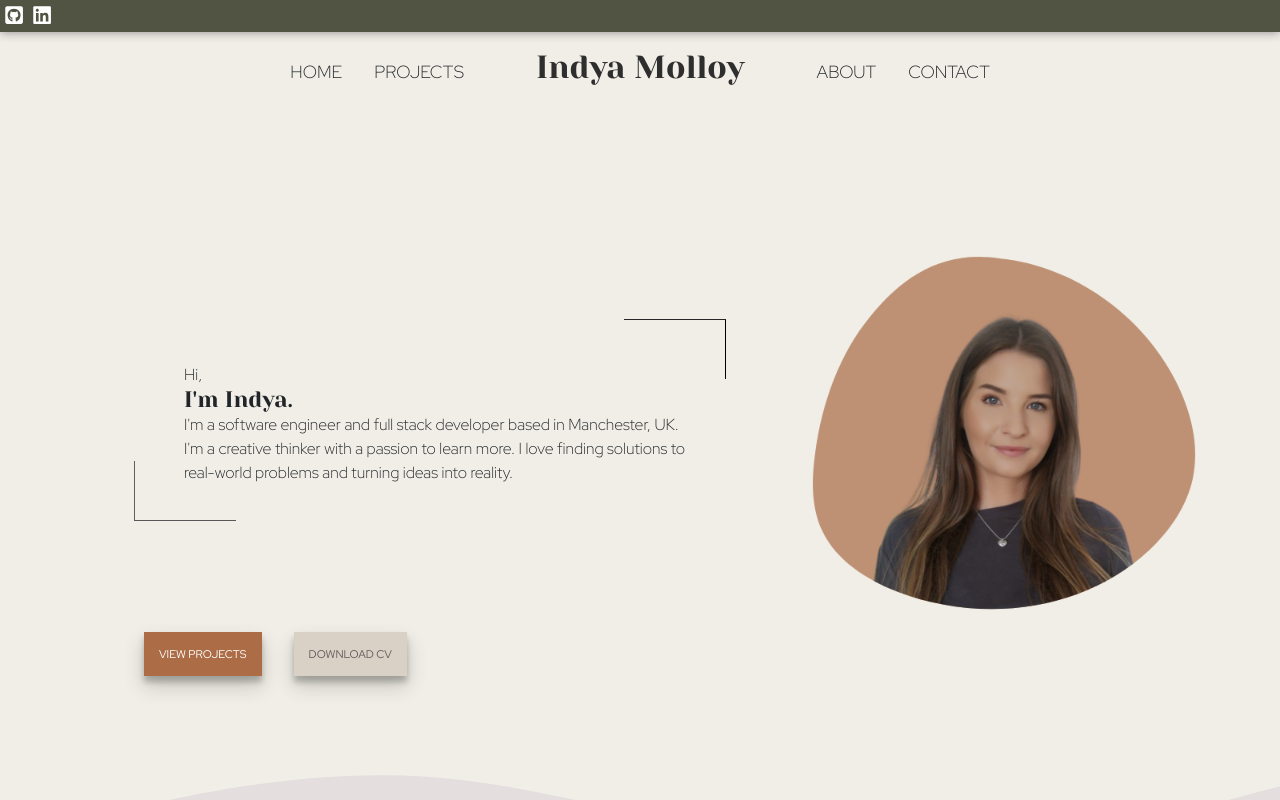
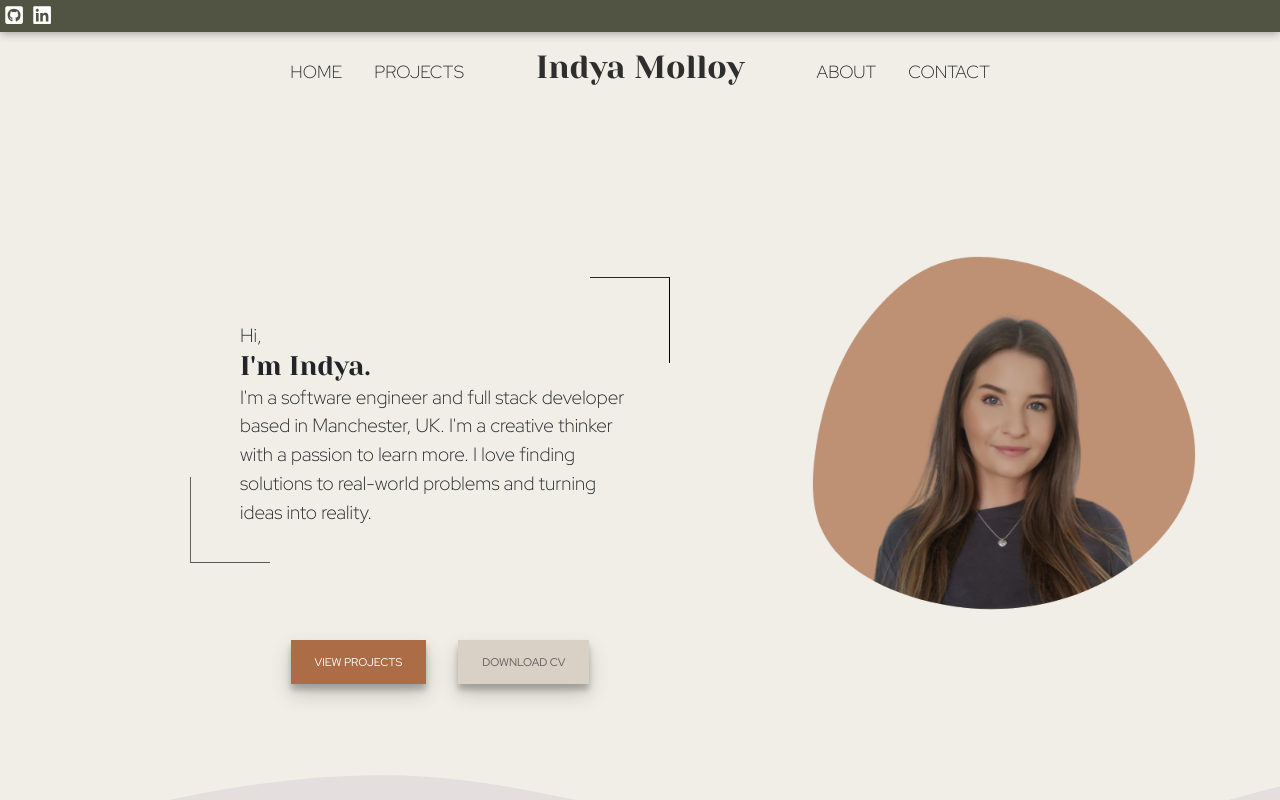
Before and after one commit to indyamolloy/Portfolio, a React (Create React App) app: page / in a window 1280 px wide. Shown: the top 800 px of the page. Built offline with nearby package versions, Linux system fonts and the light colour scheme; a web font is replaced by a local one.

Commit message:
button centered

```diff
--- a/src/components/Home/home.module.css
+++ b/src/components/Home/home.module.css
@@ -272,6 +272,22 @@ html {
 @media (min-width: 980px) {
   .buttons {
     z-index: 2;
+    display: flex;
+    width: 100%;
+    justify-content: center;
+    position: absolute;
+    left: -25vh;
+  }
+  .buttons > a {
+    padding: 1.7vh 3vh 1.7vh 3vh;
+  }
+  .img {
+    /* right: 15vh; */
+    float: left;
+  }
+  .intro {
+    max-width: 50vh;
+    font-size: 1.2em;
   }
 }
 
```
